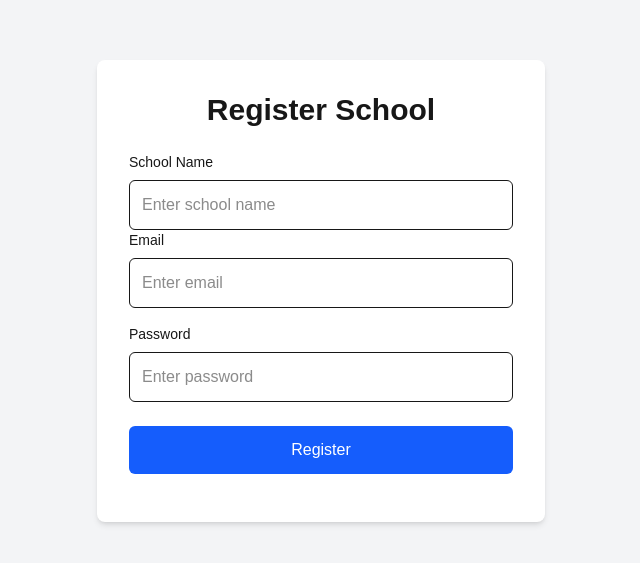
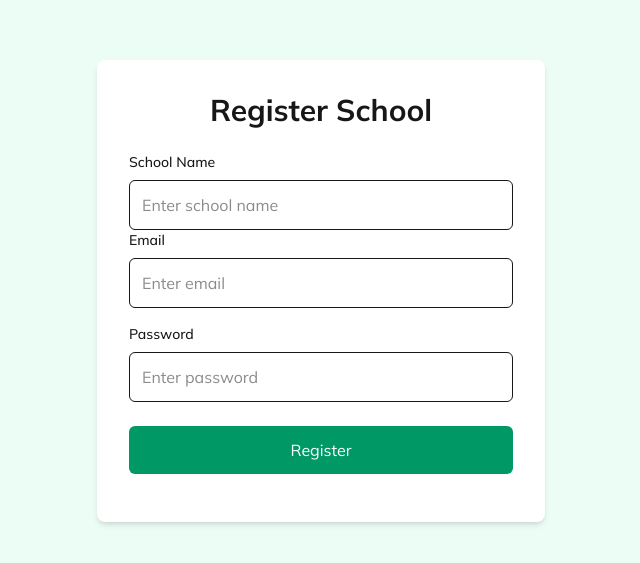
Before and after one commit to manglamtiwari/vidyacamp, a Next.js app: page /register in a window 1280 px wide. Shown: the part 109-672 px from the top of the page, without its empty margins (319-959 px from the left). Built offline with nearby package versions, Linux system fonts and the light colour scheme.

Commit message:
Font and color changed
Font and color changed

```diff
--- a/app/layout.tsx
+++ b/app/layout.tsx
@@ -1,16 +1,22 @@
 import type { Metadata } from "next";
-import { Geist, Geist_Mono } from "next/font/google";
+import { Geist, Geist_Mono, Mulish } from "next/font/google";
 import "./globals.css";
 
-const geistSans = Geist({
-  variable: "--font-geist-sans",
+const mulish = Mulish({
+  variable: "--font-mulish",
   subsets: ["latin"],
+  weight: ["300", "400", "500", "600", "700"]
 });
 
-const geistMono = Geist_Mono({
-  variable: "--font-geist-mono",
-  subsets: ["latin"],
-});
+// const geistSans = Geist({
+//   variable: "--font-geist-sans",
+//   subsets: ["latin"],
+// });
+
+// const geistMono = Geist_Mono({
+//   variable: "--font-geist-mono",
+//   subsets: ["latin"],
+// });
 
 export const metadata: Metadata = {
   title: "Create Next App",
@@ -25,9 +31,9 @@ export default function RootLayout({
   return (
     <html
       lang="en"
-      className={`${geistSans.variable} ${geistMono.variable} h-full antialiased`}
+      className={`${mulish.variable} h-full antialiased`}
     >
-      <body className="min-h-full flex flex-col">{children}</body>
+      <body className={`min-h-full flex flex-col ${mulish.className}`}>{children}</body>
     </html>
   );
 }
--- a/app/register/page.tsx
+++ b/app/register/page.tsx
@@ -1,6 +1,13 @@
+"use client";
+
 export default function RegisterPage() {
+
+    function handleRegisterButton(){
+        console.log("Register button clicked");
+
+    }
     return (
-        <main className="min-h-screen bg-gray-100 flex items-center justify-center">
+        <main className="min-h-screen bg-emerald-50 flex items-center justify-center">
             <div className="bg-white p-8 rounded-lg shadow-md w-full max-w-md">
                 <h1 className="text-3xl font-bold text-center mb-6">
                     Register School
@@ -38,7 +45,9 @@ export default function RegisterPage() {
                         />
                     </div>
                     <button
-                        className="w-full bg-blue-600 text-white py-3 rounded-md hover:bg-blue-700"
+                        // className="w-full bg-blue-600 text-white py-3 rounded-md hover:bg-blue-700"
+                        className="w-full bg-emerald-600 text-white py-3 rounded-md hover:bg-emerald-700"
+                        onClick={handleRegisterButton}
                     >
                         Register
                     </button>
```
